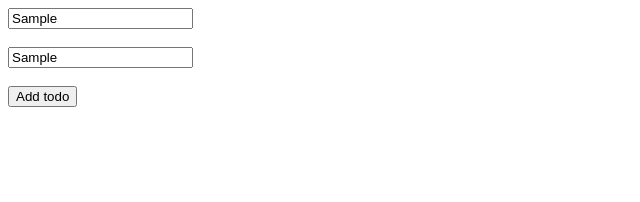
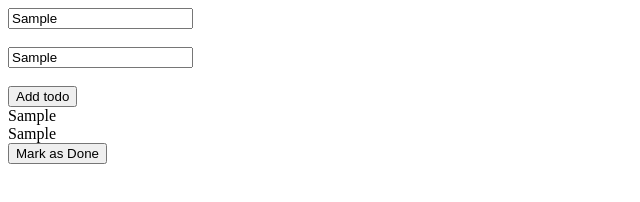
Before and after one commit to Micro-Shubham/DOM_todo, a plain HTML site: page index.html in a window 1280 px wide. Both pictures are taken after typing "Sample", "Sample" into the empty fields and a click on the button "Add todo". Shown: the whole page, without its empty margins (0-640 px from the left). Drawn offline with Linux system fonts and the light colour scheme.

Commit message:
dom manipulation

```diff
--- a/index.html
+++ b/index.html
@@ -1,17 +1,50 @@
-<html>
+<!DOCTYPE html>
+<html lang="en">
+
+<head>
+    <meta charset="UTF-8">
+    <meta name="viewport" content="width=device-width, initial-scale=1.0">
+    <title>Document</title>
+</head>
 <script>
+    let globalId = 1;
+    function markAsDone(todoId) {
+        const parent = document.getElementById(todoId);
+        parent.children[2].innerHTML = "Done!";
+    }
+    function createChild(title, description, id) {
+        const child = document.createElement("div");
+        let firstGrandchild = document.createElement("div");
+        firstGrandchild.innerHTML = title;
+        let secondGrandchild = document.createElement("div");
+        secondGrandchild.innerHTML = description;
+        let thirdGrandchild = document.createElement("button");
+        thirdGrandchild.innerHTML = "Mark as Done";
+        thirdGrandchild.setAttribute("onclick", `markAsDone(${id})`);
+        child.appendChild(firstGrandchild);
+        child.appendChild(secondGrandchild);
+        child.appendChild(thirdGrandchild);
+        child.setAttribute("id", id);
+        return child;
+    }
     function addTodo() {
         let title = document.getElementById("title").value;
         let description = document.getElementById("description").value;
-        console.log(title);
-        console.log(description);
+        let parent = document.getElementById("container");
+        parent.appendChild(createChild(title, description, globalId++));
     }
 
 </script>
-<div>
-    <input id="title" type="text" placeholder="title"> <br></br>
-    <input id="description" type="text" placeholder="description"> <br></br>
-    <button onclick="addTodo()">Add todo</button>
-</div>
+
+<body>
+    <div>
+        <input id="title" type="text" placeholder="title"> <br></br>
+        <input id="description" type="text" placeholder="description"> <br></br>
+        <button onclick="addTodo()">Add todo</button>
+        <div id="container">
+
+        </div>
+    </div>
+</body>
 
 </html>
```
